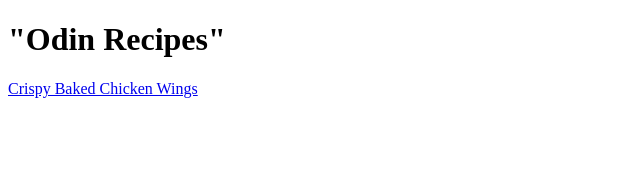
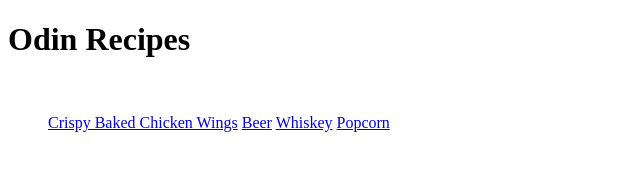
Before and after one commit to hobbitr0n/odin-recipes, a plain HTML site: page index.html in a window 1280 px wide. Shown: the whole page, without its empty margins (0-640 px from the left). Drawn offline with Linux system fonts and the light colour scheme.

Commit message:
Added links to index.html for recipes

```diff
--- a/index.html
+++ b/index.html
@@ -6,7 +6,13 @@
     <title>Document</title>
 </head>
 <body>
-    <h1>"Odin Recipes"</h1>
-    <a href="recipes/wings.html">Crispy Baked Chicken Wings</a>
+    <h1>Odin Recipes</h1>
+    <br>
+    <ul>
+        <a href="recipes/wings.html">Crispy Baked Chicken Wings</a>
+        <a href="recipes/beer.html">Beer</a>
+        <a href="recipes/whiskey.html">Whiskey</a>
+        <a href="recipes/popcorn.html">Popcorn</a>
+    </ul>
 </body>
 </html>
```
